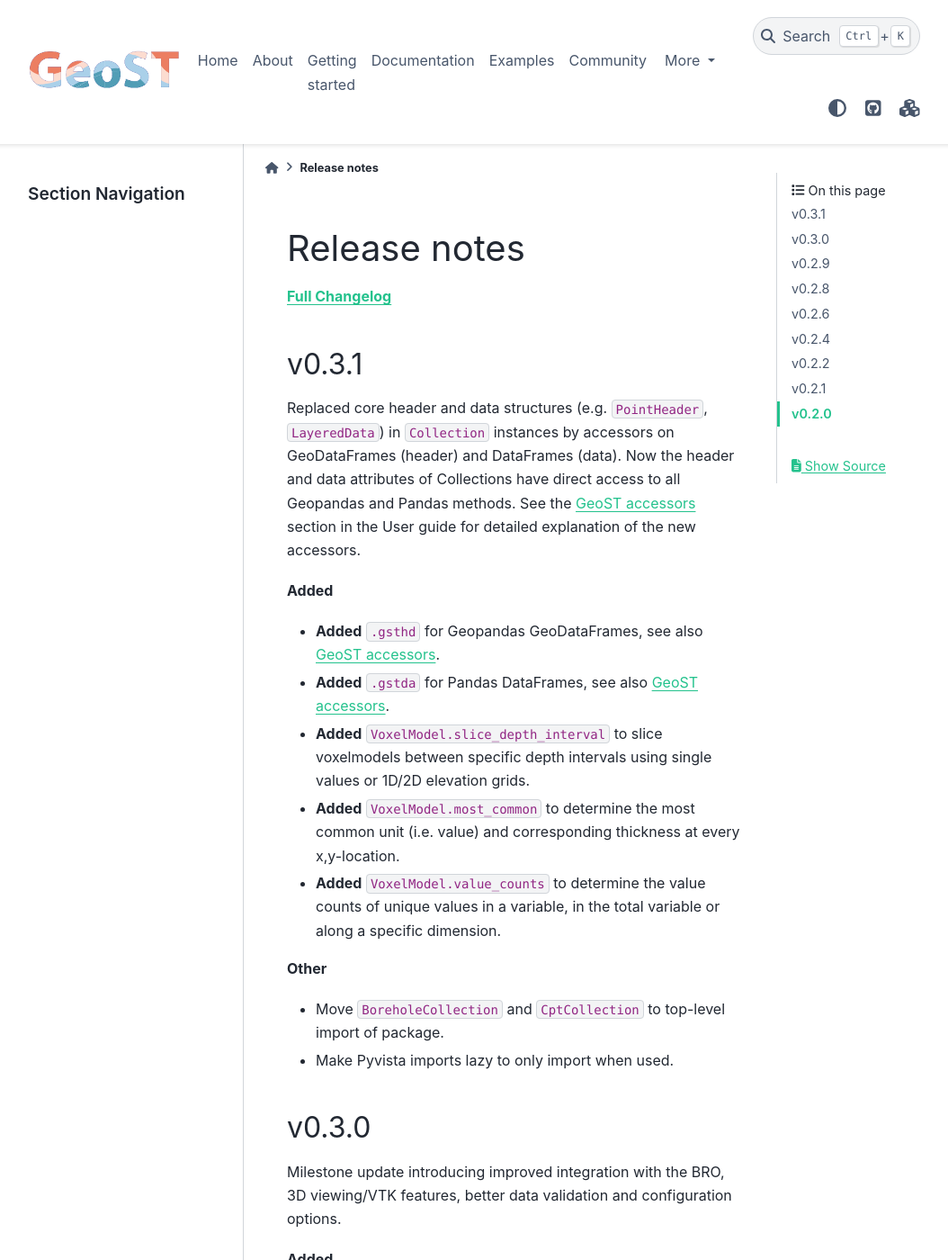
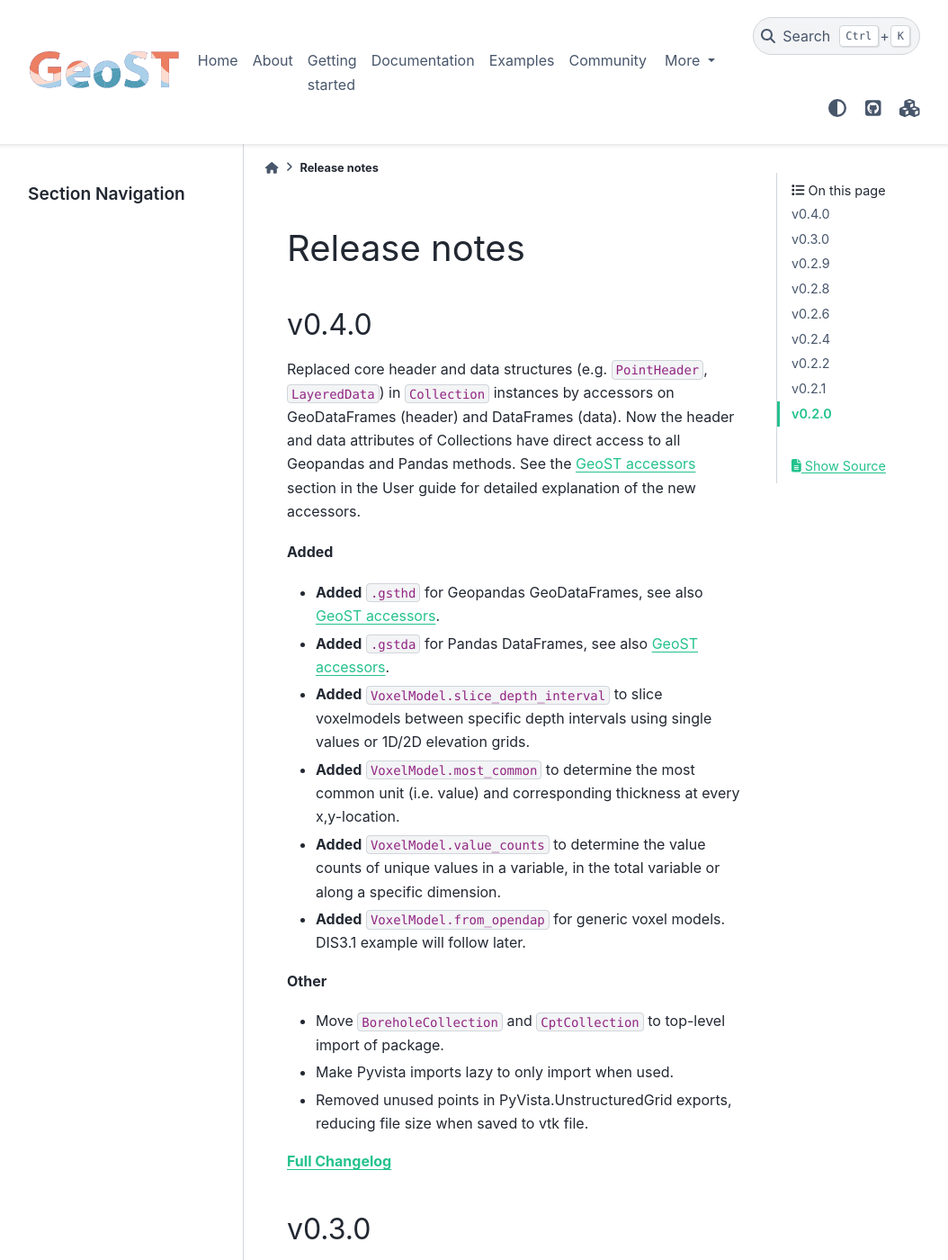
Before and after one commit to Deltares-research/geost, a Sphinx documentation site: the page built from docs/changelog.md, in a window 1280 px wide and 1400 px high. Shown: the whole window at 90% size, without its empty margins (113-1167 px from the left). Built offline with Sphinx 7.4.7 and the PyData theme 0.15.4, drawn with Linux system fonts in a browser that asks for light colours; some of the changed text lies outside the part shown.

Commit message:
Update environment, GH actions, version and changelog

```diff
--- a/docs/changelog.md
+++ b/docs/changelog.md
@@ -1,8 +1,6 @@
 # Release notes
 
-[**Full Changelog**](https://github.com/Deltares-research/geost/compare/0.2.9...0.3.0)
-
-## v0.3.1
+## v0.4.0
 
 Replaced core header and data structures (e.g. `PointHeader`, `LayeredData`) in `Collection` instances by accessors on GeoDataFrames (header) and DataFrames (data). Now the header and data attributes of Collections have direct access to all Geopandas and Pandas methods. See the [GeoST accessors](./user_guide/accessors.ipynb) section in the User guide for detailed explanation of the new accessors.
 
@@ -13,12 +11,16 @@ Replaced core header and data structures (e.g. `PointHeader`, `LayeredData`) in
 - **Added** `VoxelModel.most_common` to determine the most common unit (i.e. value) and corresponding thickness at every x,y-location.
 - **Added** `VoxelModel.value_counts` to determine the value counts of unique values in a
 variable, in the total variable or along a specific dimension.
+- **Added** `VoxelModel.from_opendap` for generic voxel models. DIS3.1 example will follow later.
 
 
 **Other**
 - Move `BoreholeCollection` and `CptCollection` to top-level import of package.
 - Make Pyvista imports lazy to only import when used.
+- Removed unused points in PyVista.UnstructuredGrid exports, reducing file size when saved to vtk file.
 
+
+[**Full Changelog**](https://github.com/Deltares-research/geost/compare/0.3.0...0.4.0)
 
 ## v0.3.0
 
@@ -43,10 +45,9 @@ better data validation and configuration options.
 - Changed to and integrated [Pandera](https://pandera.readthedocs.io/en/stable/) for dataframe validation
 - License changed to GNU Lesser General Public License v3 (LGPLv3)
 
+[**Full Changelog**](https://github.com/Deltares-research/geost/compare/0.2.9...0.3.0)
 
 ## v0.2.9
-
-[**Full Changelog**](https://github.com/Deltares-research/geost/compare/0.2.8...0.2.9)
 
 **Added**
 - **Added** `VoxelModel.to_vtk` method
@@ -70,10 +72,9 @@ better data validation and configuration options.
 **Other**
 - Removed unnecessary transpose in `sample_along_line` for more generic behaviour
 
+[**Full Changelog**](https://github.com/Deltares-research/geost/compare/0.2.6...0.2.8)
 
 ## v0.2.6
-
-[**Full Changelog**](https://github.com/Deltares-research/geost/compare/0.2.4...0.2.6)
 
 **Added**
 - **Added** GeoST documentation and deployment of these docs on Github pages
@@ -90,10 +91,9 @@ better data validation and configuration options.
 * **Fixed** *find_area_labels* can now return multiple labels when passing an iterable of column names
 * **Fixed** Newly added columns to the header are now preserved upon making selections and slices
 
+[**Full Changelog**](https://github.com/Deltares-research/geost/compare/0.2.4...0.2.6)
 
 ## v0.2.4
-
-[**Full Changelog**](https://github.com/Deltares-research/geost/compare/0.2.2...0.2.4)
 
 **Added**
 - **Added** export of BoreholeCollections to the Kingdom seismic interpretation software
@@ -105,10 +105,9 @@ better data validation and configuration options.
 * **Fixed** multiple Pandas setting-on-copy-warnings
 * **Fixed** QGis3D export not using the collection's CRS
 
+[**Full Changelog**](https://github.com/Deltares-research/geost/compare/0.2.2...0.2.4)
 
 ## v0.2.2
-
-[**Full Changelog**](https://github.com/Deltares-research/geost/compare/0.2.1...0.2.2)
 
 **Added**
 - **Added** support of MacOS and Linux operating systems
--- a/geost/__init__.py
+++ b/geost/__init__.py
@@ -18,4 +18,4 @@ from geost.io.read import (
 )
 from geost.utils import csv_to_parquet, excel_to_parquet
 
-__version__ = "0.3.0"
+__version__ = "0.4.0"
--- a/pyproject.toml
+++ b/pyproject.toml
@@ -63,7 +63,7 @@ allow-direct-references = true
 [tool.hatch.build.targets.sdist]
 only-include = ["geost", "tests"]
 
-[tool.pixi.project]
+[tool.pixi.workspace]
 channels = ["conda-forge"]
 platforms = ["win-64", "linux-64", "osx-64", "osx-arm64"]
 
```
Also changed, not shown: other parts of docs/changelog.md (+3 -2 lines), 4 other files.
